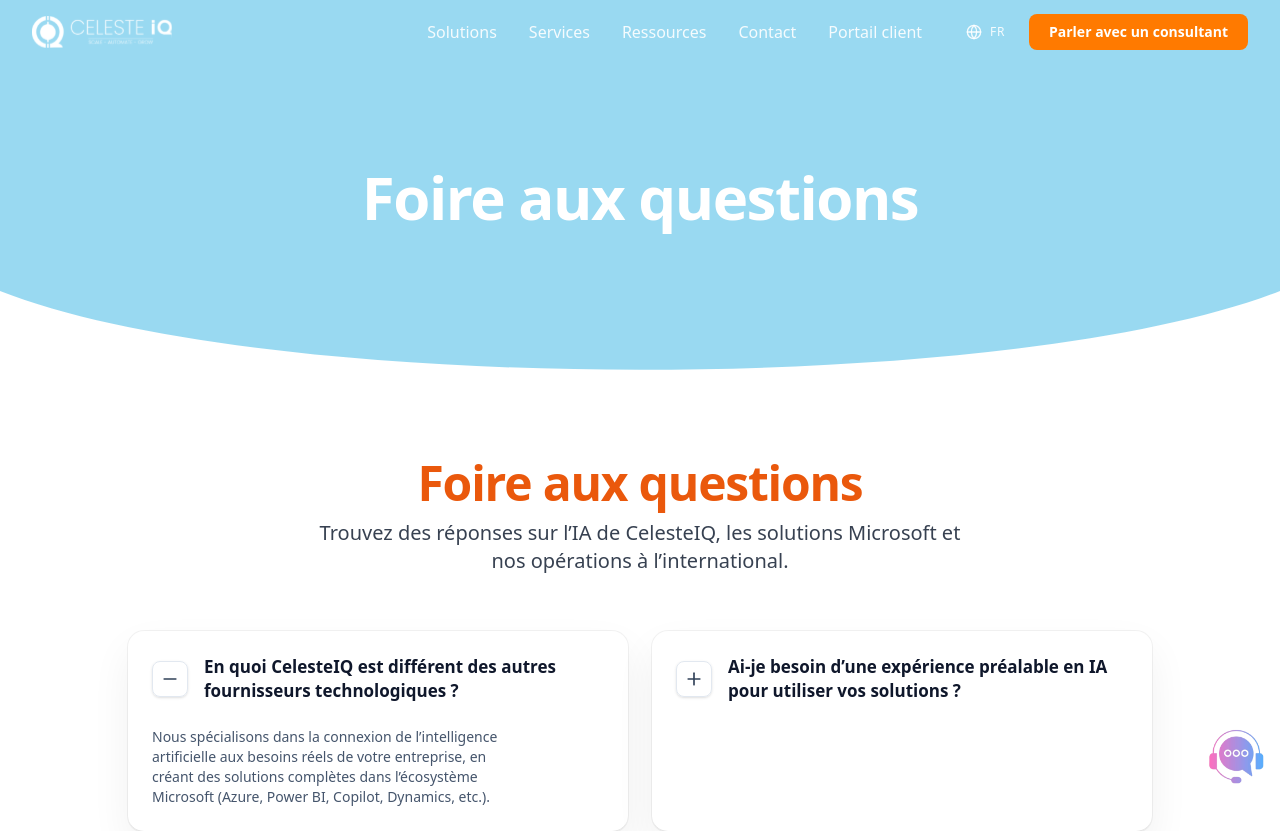
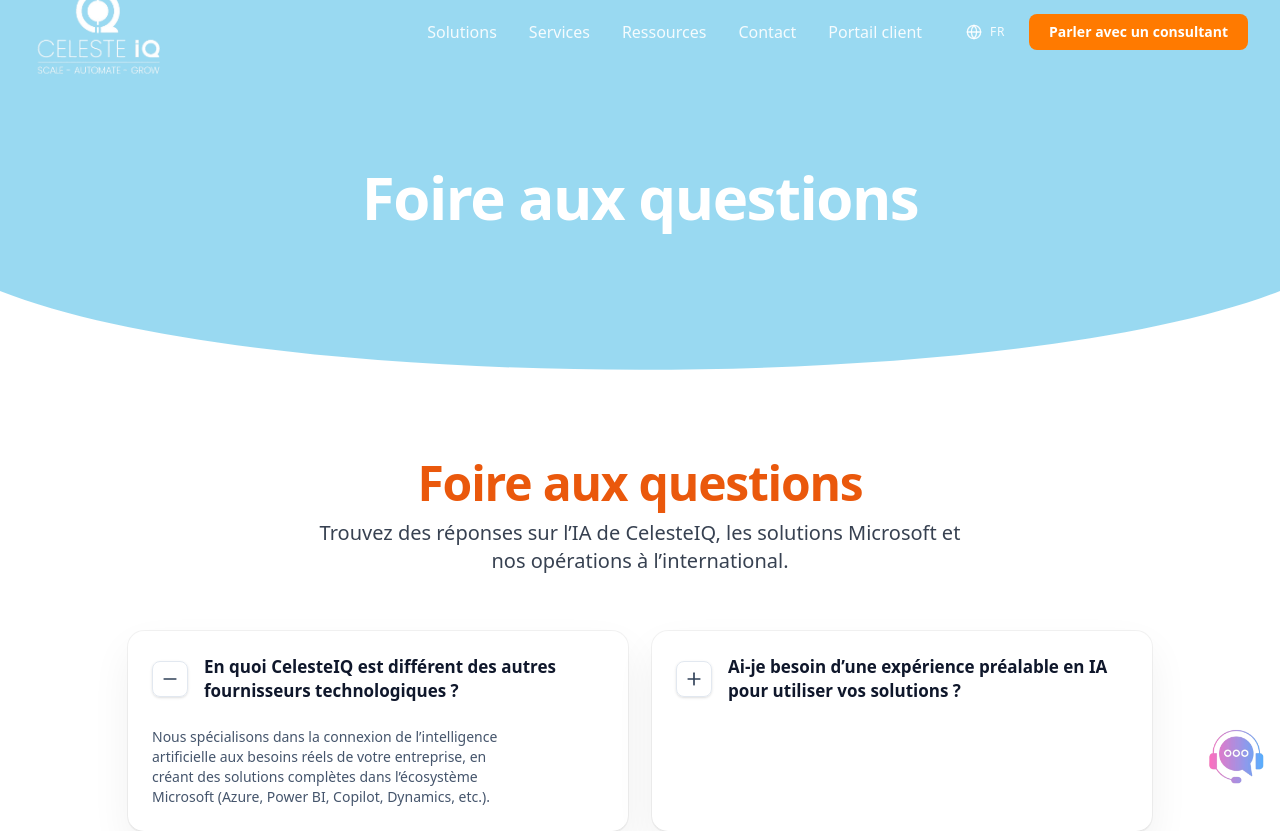
Before and after one commit to CelesteIQ/celesteiq_website_french, a Next.js app: page /fr/faq in a window 1280 px wide. Shown: the top 831 px of the page. Built offline with nearby package versions, Linux system fonts and the light colour scheme.

Commit message:
chat bot setting

```diff
--- a/src/components/Navbar.tsx
+++ b/src/components/Navbar.tsx
@@ -48,10 +48,10 @@
           {/* Brand */}
           <Link href="/" className="flex items-center gap-3" aria-label="Home">
             <Image
-              src="/weblogo.svg"
-              width={100}
-              height={100}
-              className="w-auto h-8"
+              src="/logo2.png"
+              width={200}
+              height={200}
+              className="w-auto md:h-24 h-16"
               alt="logo"
             />
           </Link>
@@ -181,11 +181,11 @@
               <SheetContent side="right" className="w-[300px] sm:w-[360px]">
                 <SheetHeader>
                   <SheetTitle className="text-left">
-                    <Image
-                      src="/weblogo.svg"
-                      width={100}
-                      height={100}
-                      className="w-auto h-8 invert"
+                  <Image
+                      src="/logo2.png"
+                      width={200}
+                      height={200}
+                      className="w-auto h-24 invert"
                       alt="logo"
                     />
                   </SheetTitle>
```
Also changed, not shown: public/logo2.png (added).
